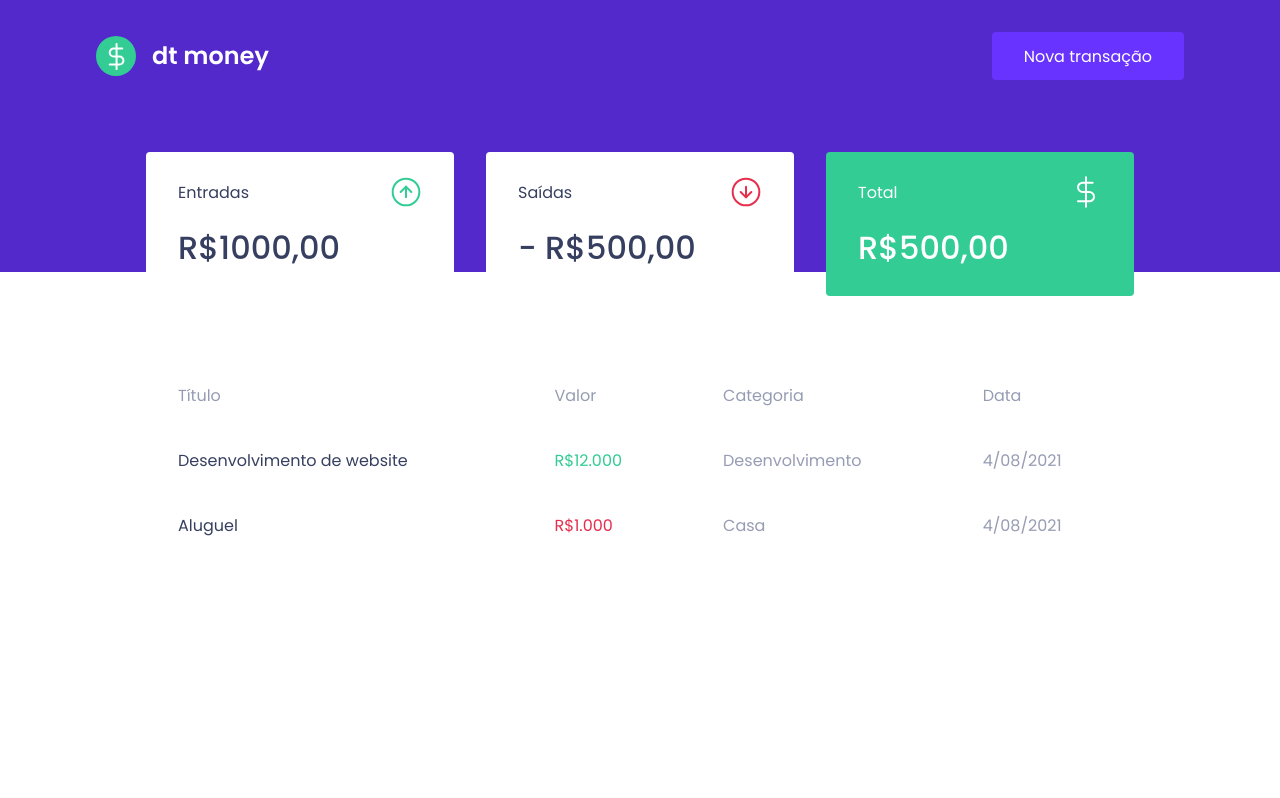
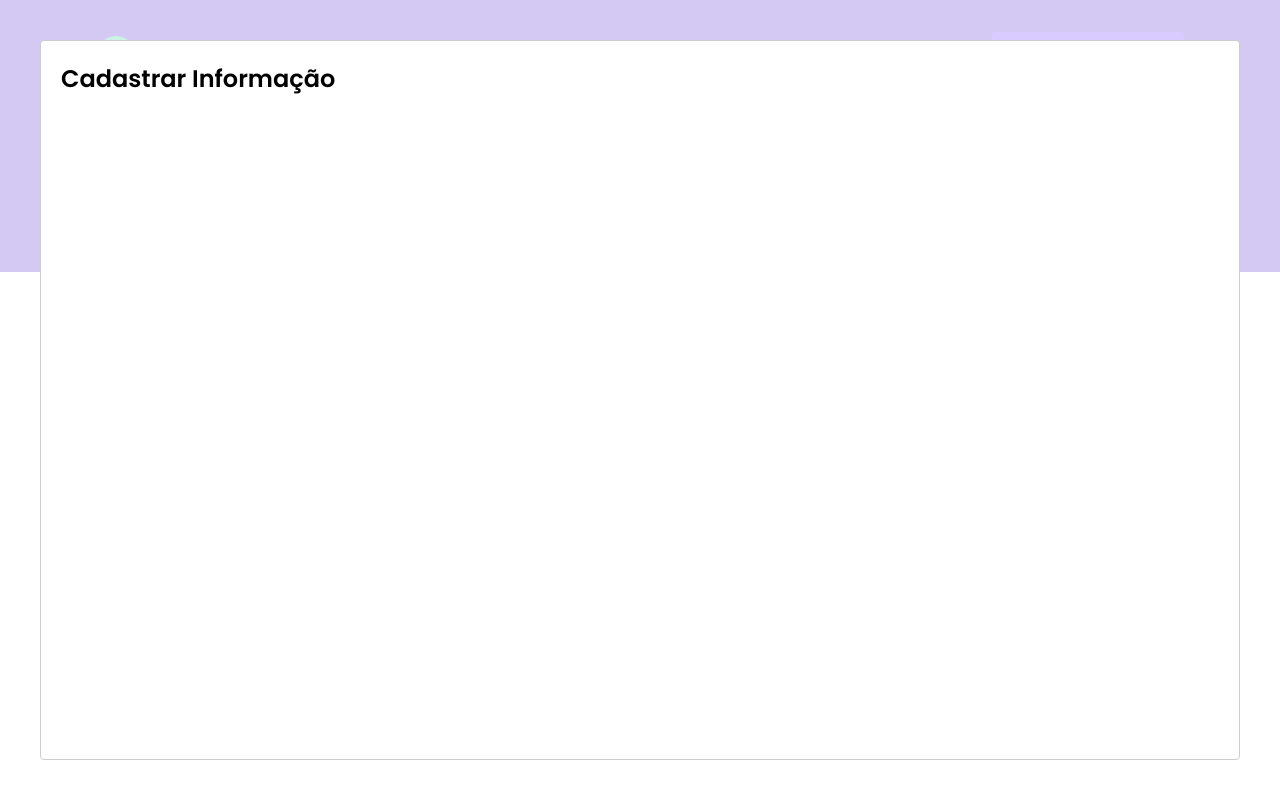
Before and after one commit to TheoOliveira/dt-money, a React (Create React App) app: page / in a window 1280 px wide. Both pictures are taken after a click on the button "Nova transação". Built offline with nearby package versions, Linux system fonts and the light colour scheme; no server answers; what miragejs would draw is missing.

Commit message:
added modal and some ajustments on comps

```diff
--- a/package.json
+++ b/package.json
@@ -3,10 +3,11 @@
   "version": "0.1.0",
   "private": true,
   "dependencies": {
-    "axios": "^0.21.1",
+    "axios": "^0.21.3",
     "miragejs": "^0.1.41",
     "react": "^17.0.2",
     "react-dom": "^17.0.2",
+    "react-modal": "^3.14.3",
     "react-scripts": "4.0.3",
     "styled-components": "^5.3.0"
   },
@@ -18,6 +19,7 @@
     "@types/node": "^12.0.0",
     "@types/react": "^17.0.0",
     "@types/react-dom": "^17.0.0",
+    "@types/react-modal": "^3.12.1",
     "@types/styled-components": "^5.1.11",
     "react": "^17.0.2",
     "react-dom": "^17.0.2",
--- a/src/App.tsx
+++ b/src/App.tsx
@@ -1,17 +1,35 @@
 import styled from 'styled-components'
+import { useState } from 'react';
 import { Dashboard } from './components/Dashboard';
 import { Header } from './components/Header';
 import { GlobalStyle } from './styles/global';
-
+import Modal from 'react-modal'
 const Title = styled.h1`
   color: #8257e6;
   font-size:64px;
 `
+Modal.setAppElement('#root');
 export  function App() {
+  const [isNewTransactionModalOpen, setIsNewTransactionModalOpen] =
+    useState(false);
+
+  function handleOpenNewTransactionModal() {
+    setIsNewTransactionModalOpen(true);
+  }
+
+  function handleCloseNewTransactionModal() {
+    setIsNewTransactionModalOpen(false);
+  }
   return (
     <>
-      <Header/>
+      <Header onOpenNewTransactionModal={handleOpenNewTransactionModal} />
       <Dashboard/>
+      <Modal
+          isOpen={isNewTransactionModalOpen}
+          onRequestClose={handleCloseNewTransactionModal}
+        >
+          <h2>Cadastrar Informação</h2>
+        </Modal>
       <GlobalStyle/>
     </>
   );
--- a/src/components/Header/index.tsx
+++ b/src/components/Header/index.tsx
@@ -1,13 +1,23 @@
-import logo from '../../assets/logo.svg'
-import { Container, Content } from './styles'
+import { useState } from "react";
+import Modal from "react-modal";
+import logo from "../../assets/logo.svg";
+import { Container, Content } from "./styles";
 
-export  function Header(){
+interface Headerprops {
+    onOpenNewTransactionModal: () => void;
+}
+
+export function Header({onOpenNewTransactionModal}: Headerprops) {
+
   return (
     <Container>
       <Content>
         <img src={logo} alt="dt money" />
-            <button type="button">Nova transação</button>
+        <button type="button" onClick={onOpenNewTransactionModal}>
+          Nova transação
+        </button>
+
       </Content>
     </Container>
-    )
+  );
 }
```
Also changed, not shown: 1 other file (tests, documents, lock files or other folders). Lines whose indentation alone changed are shown as unchanged.
